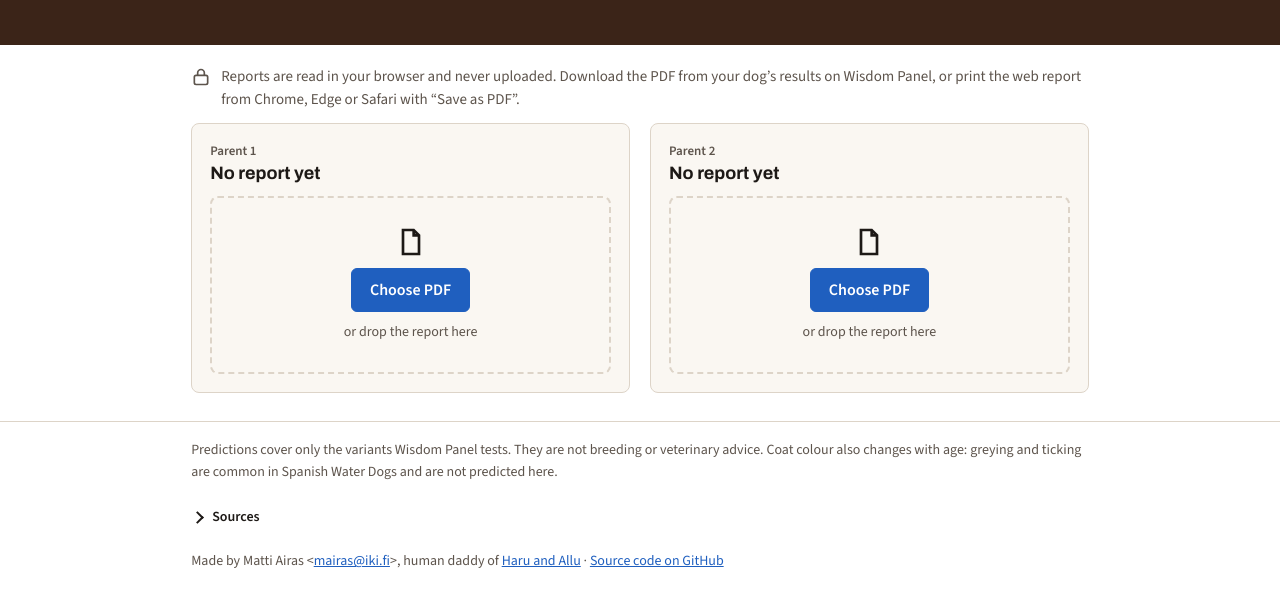
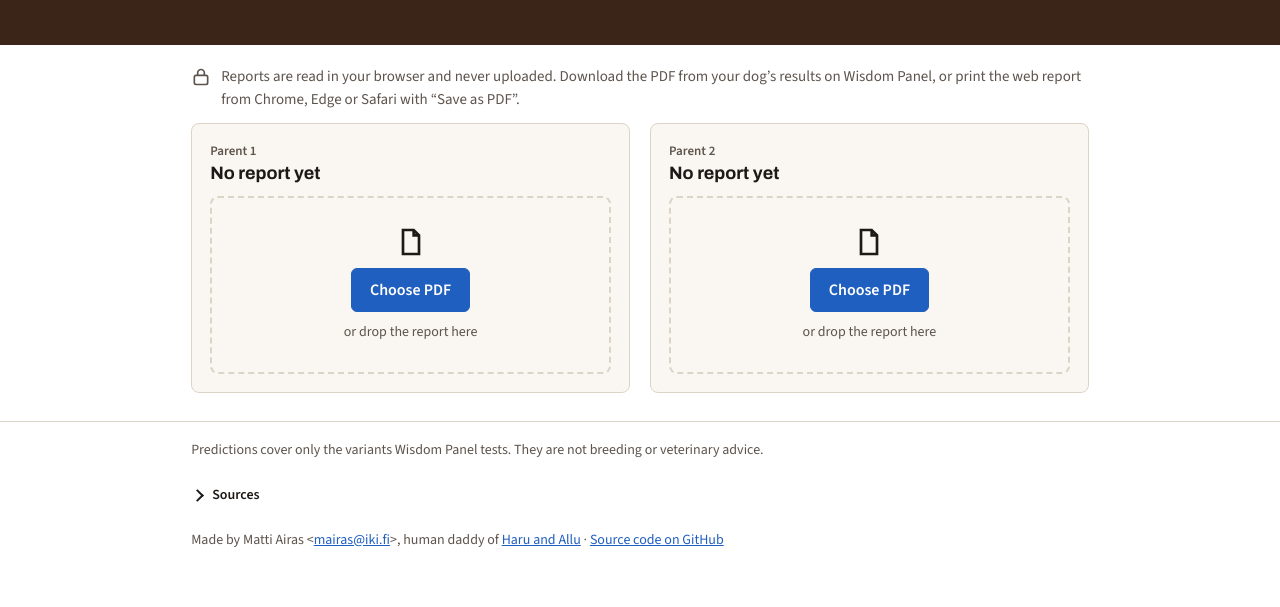
Before and after one commit to mairas/dog-colors, a website built with Vite: page index.html in a window 1280 px wide. Shown: the part 159-766 px from the top of the page. Built offline with nearby package versions, Linux system fonts and the light colour scheme.

Commit message:
feat(ui): drop the greying note from the footer
The results caveats already say greying and ticking are not predicted.

Co-Authored-By: Claude Opus 5.5 <noreply@anthropic.com>

```diff
--- a/index.html
+++ b/index.html
@@ -27,8 +27,7 @@
     <footer>
       <div class="wrap">
         <p>
-          Predictions cover only the variants Wisdom Panel tests. They are not breeding or veterinary advice. Coat colour
-          also changes with age: greying and ticking are common in Spanish Water Dogs and are not predicted here.
+          Predictions cover only the variants Wisdom Panel tests. They are not breeding or veterinary advice.
         </p>
         <details class="sources">
           <summary>Sources</summary>
```
